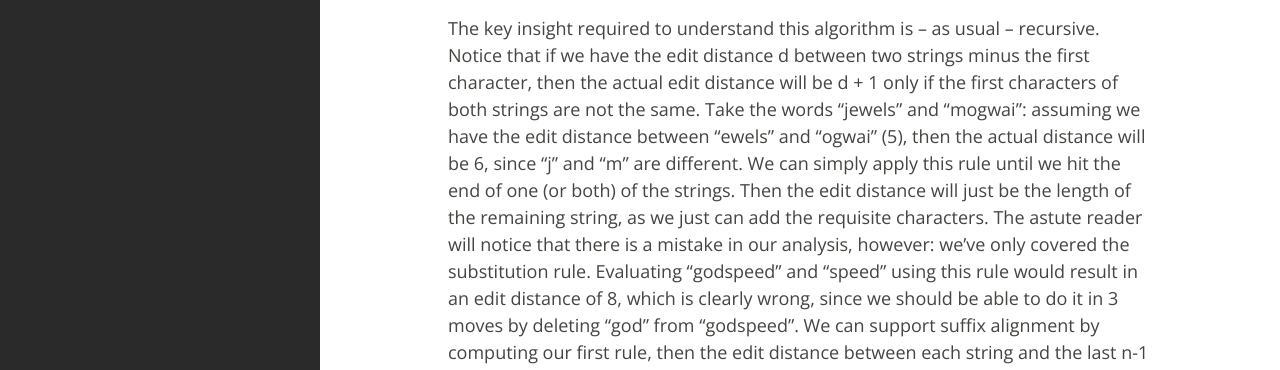
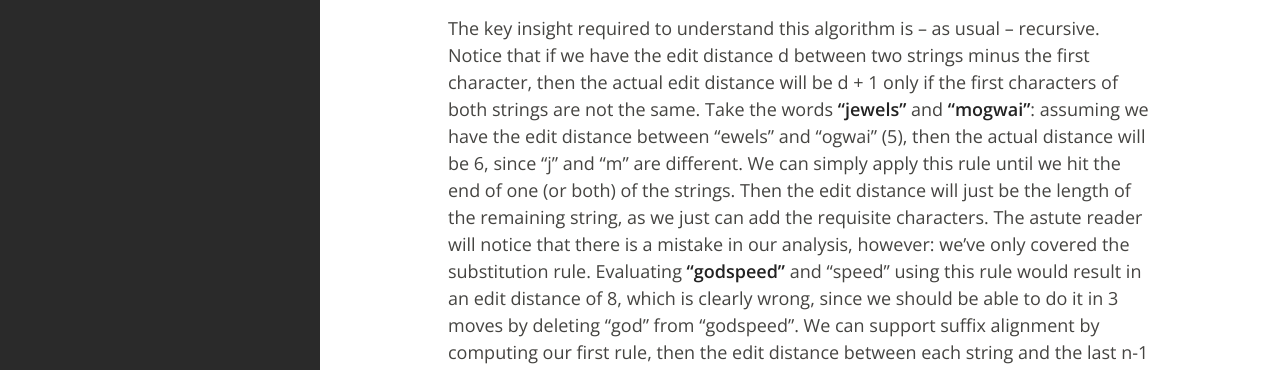
Before and after one commit to MediaPreneur/lvwrence.github.io, a Jekyll site: the page built from _posts/2015-2-14-levenshtein-distance.md, in a window 1280 px wide and 900 px high, scrolled down 250 px. Shown: the part 244-614 px from the top of the window. Built offline with Jekyll 4.4.1, drawn with Linux system fonts in a browser that asks for light colours; formulas are drawn with MathJax 3; some of the changed lines change nothing that is shown; some of the changed text lies outside the part shown.

Commit message:
add cool links cause im cool

```diff
--- a/_posts/2015-2-14-levenshtein-distance.md
+++ b/_posts/2015-2-14-levenshtein-distance.md
@@ -18,13 +18,13 @@
 The key insight required to understand this algorithm is -- as usual -- recursive.
 Notice that if we have the edit distance d between two strings minus the first
 character, then the actual edit distance will be d + 1 only if the first characters
-of both strings are not the same. Take the words "jewels" and "mogwai": assuming
+of both strings are not the same. Take the words ["jewels"](https://www.youtube.com/watch?v=OUjVpeHpkQ0) and ["mogwai"](https://www.youtube.com/watch?v=Gg1d5oXiwuU): assuming
 we have the edit distance between "ewels" and "ogwai" (5), then the actual distance
 will be 6, since "j" and "m" are different. We can simply apply this rule until
 we hit the end of one (or both) of the strings. Then the edit distance will just
 be the length of the remaining string, as we just can add the requisite characters.
 The astute reader will notice that there is a mistake in our analysis, however:
-we've only covered the substitution rule. Evaluating "godspeed" and "speed" using
+we've only covered the substitution rule. Evaluating ["godspeed"](https://www.youtube.com/watch?v=hu0kGvKujCg) and "speed" using
 this rule would result in an edit distance of 8, which is clearly wrong, since
 we should be able to do it in 3 moves by deleting "god" from "godspeed". We can
 support suffix alignment by computing our first rule, then the edit distance
```
